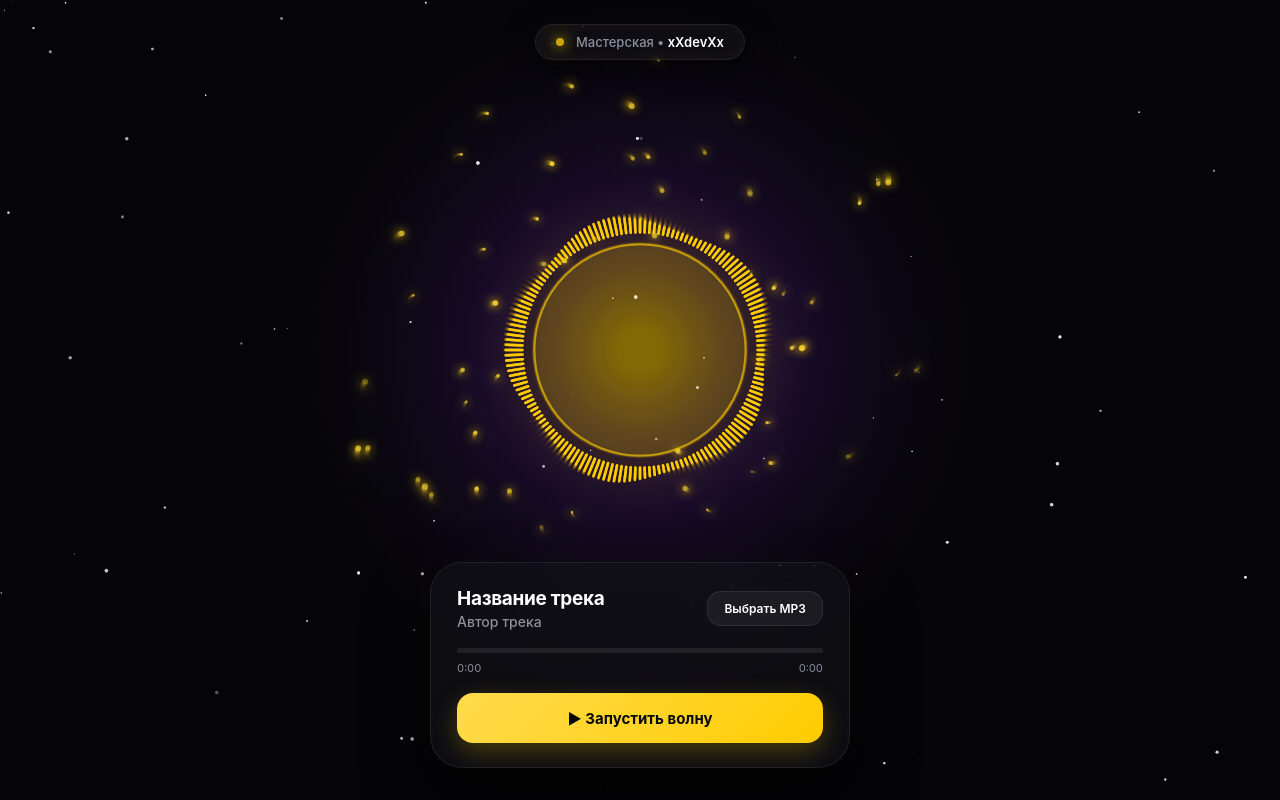
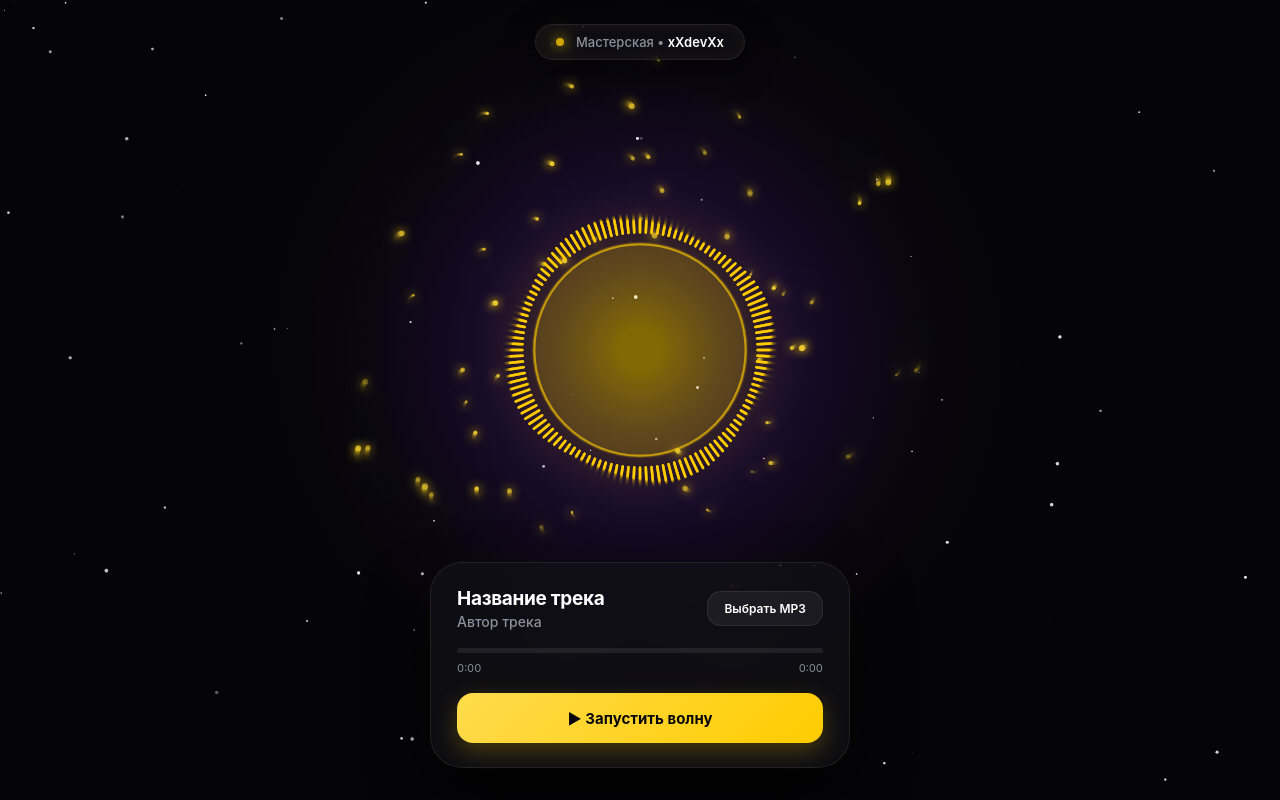
Before and after one commit to EminAdmin/YandexVisual, a plain HTML site: page index.html in a window 1280 px wide. Drawn offline with Linux system fonts and the light colour scheme; animation ran at ten frames a second.

Commit message:
Update index.html

```diff
--- a/index.html
+++ b/index.html
@@ -464,10 +464,11 @@
                 ctx.shadowBlur = 0;
             }
 
-            const bars = 160;
+            // Установили количество палочек равным размеру массива данных, чтобы исключить дублирование
+            const bars = dataArray.length;
             for (let i = 0; i < bars; i++) {
                 const angle = (i / bars) * Math.PI * 2 - Math.PI / 2;
-                const freqVal = dataArray[i % dataArray.length] || 0;
+                const freqVal = dataArray[i];
 
                 const innerR = coreR + 12;
                 const len = (freqVal / 255) * 95 + 4;
```
